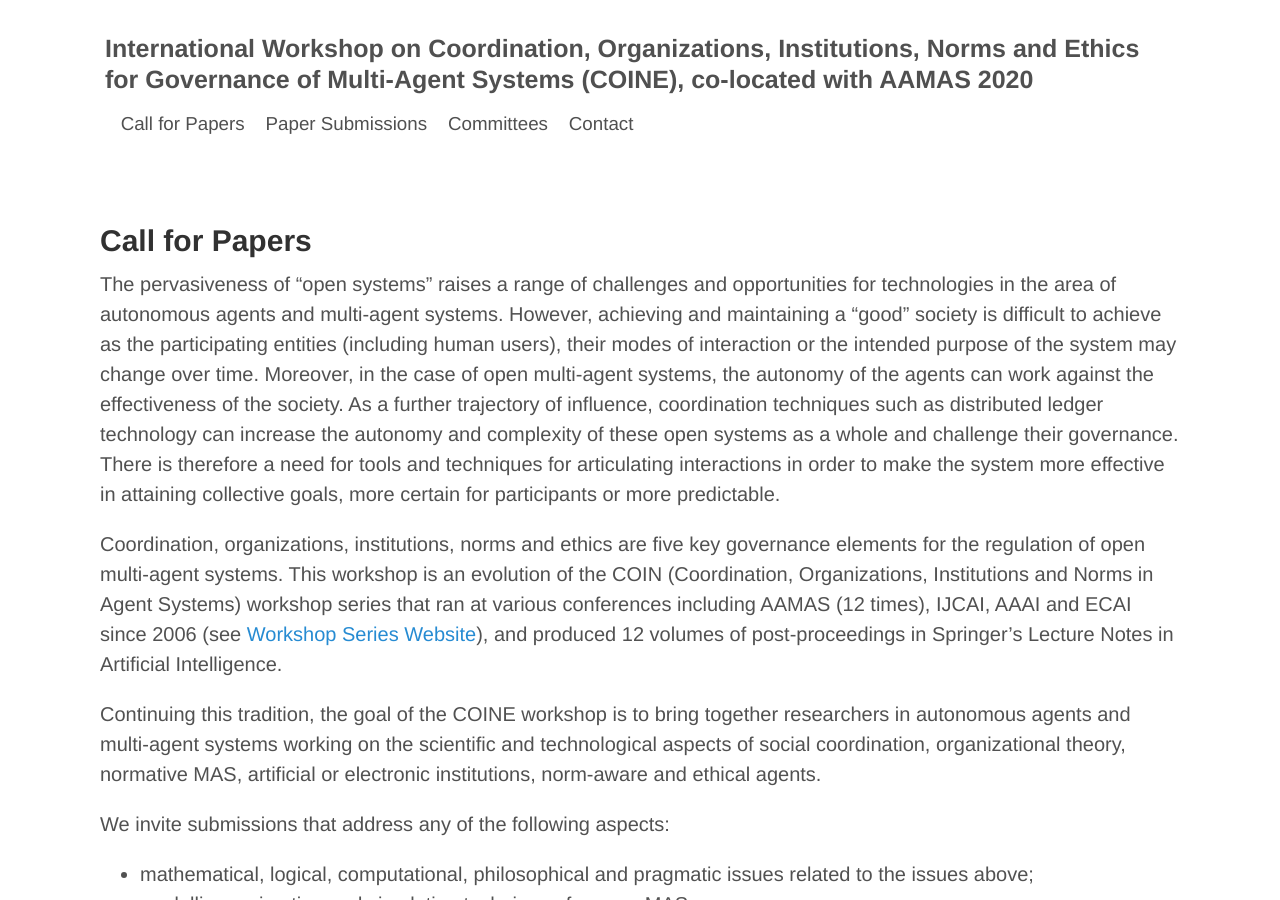
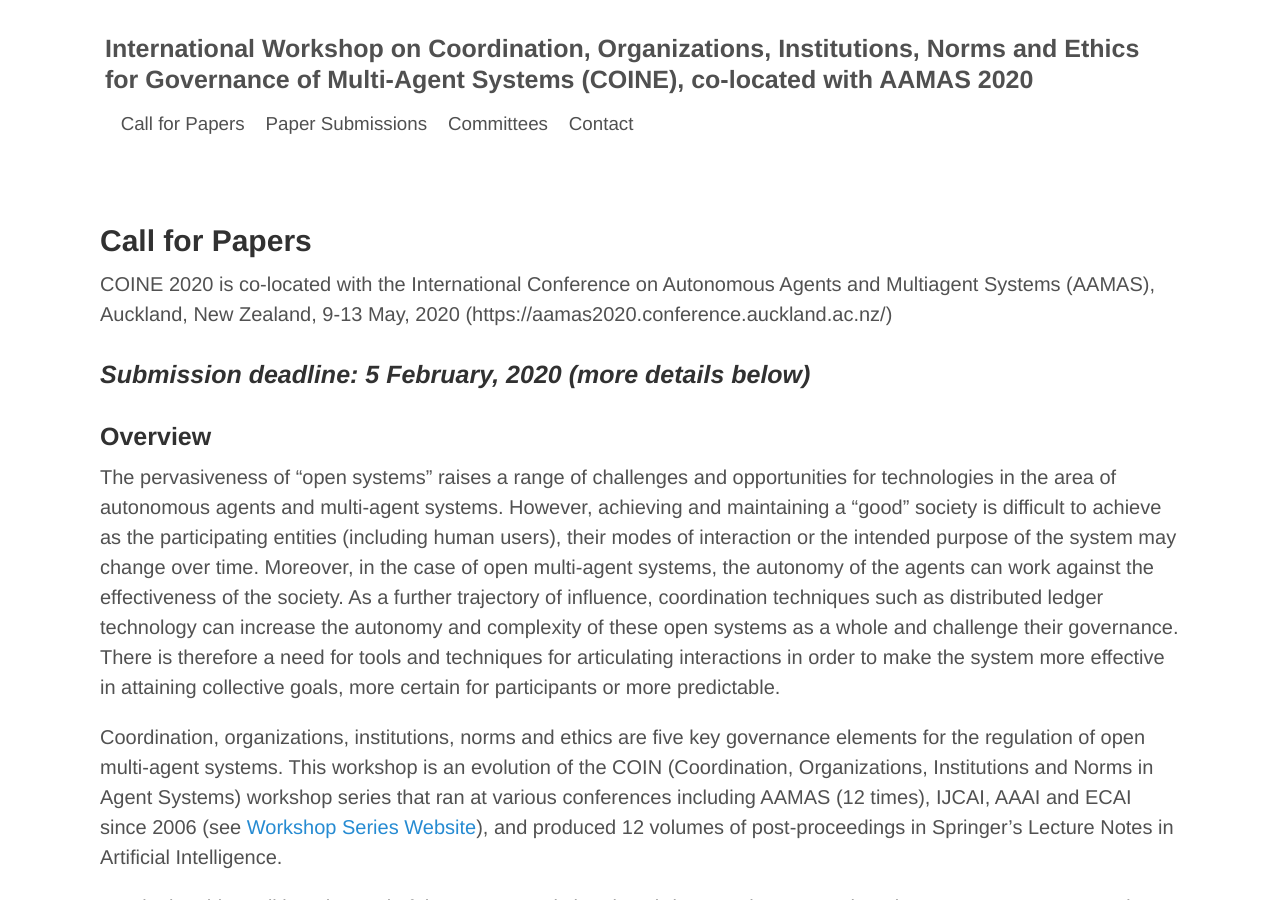
Before and after one commit to coin-workshop/coine-2020-new-zealand, a Jekyll site: the page built from call_for_papers.md, in a window 1280 px wide and 900 px high. Built offline with Jekyll 4.4.1, drawn with Linux system fonts in a browser that asks for light colours.

Commit message:
Add reference to co-location.

```diff
--- a/call_for_papers.md
+++ b/call_for_papers.md
@@ -4,6 +4,14 @@ title: COINE
 ---
 
 ## Call for Papers
+
+COINE 2020 is co-located with the International Conference on Autonomous Agents and Multiagent Systems (AAMAS),
+Auckland, New Zealand, 9-13 May, 2020
+(https://aamas2020.conference.auckland.ac.nz/)
+
+### *Submission deadline: 5 February, 2020 (more details below)*
+
+### Overview
 
 The pervasiveness of "open systems" raises a range of challenges and opportunities for technologies in the area of autonomous agents and multi-agent systems. However, achieving and maintaining a "good" society is difficult to achieve as the participating entities (including human users), their modes of interaction or the intended purpose of the system may change over time. Moreover, in the case of open multi-agent systems, the autonomy of the agents can work against the effectiveness of the society. As a further trajectory of influence, coordination techniques such as distributed ledger technology can increase the autonomy and complexity of these open systems as a whole and challenge their governance. There is therefore a need for tools and techniques for articulating interactions in order to make the system more effective in attaining collective goals, more certain for participants or more predictable.
 
```
